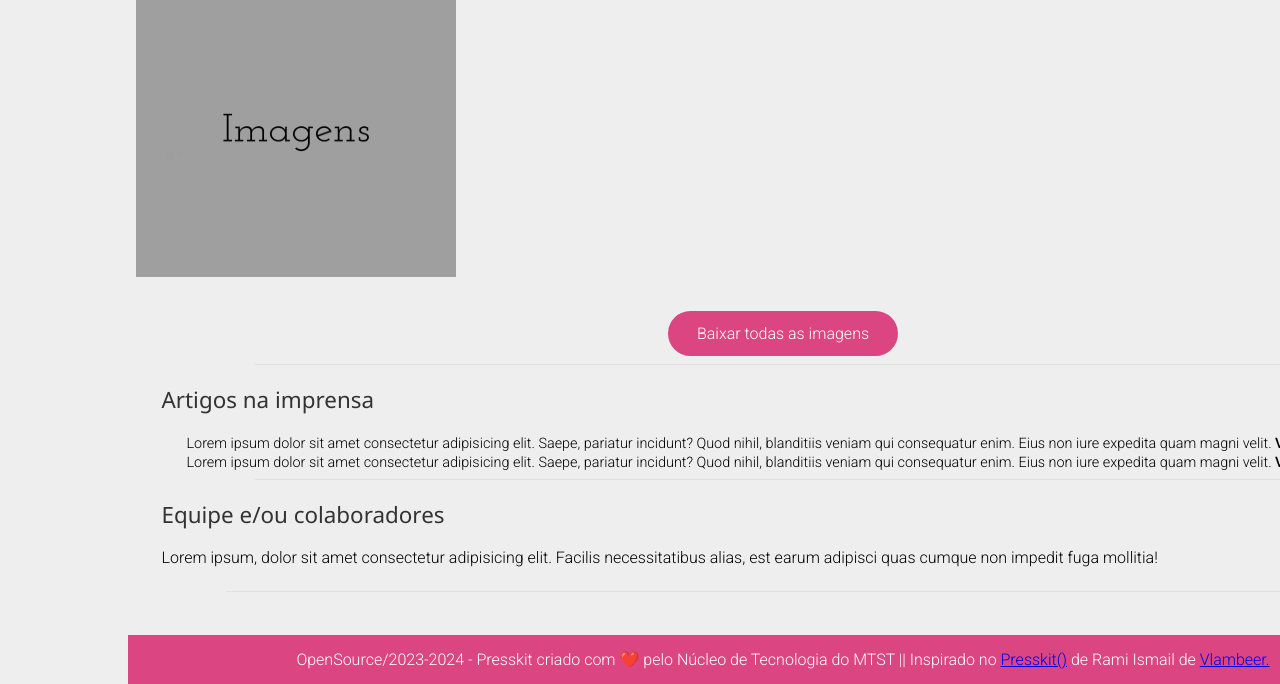
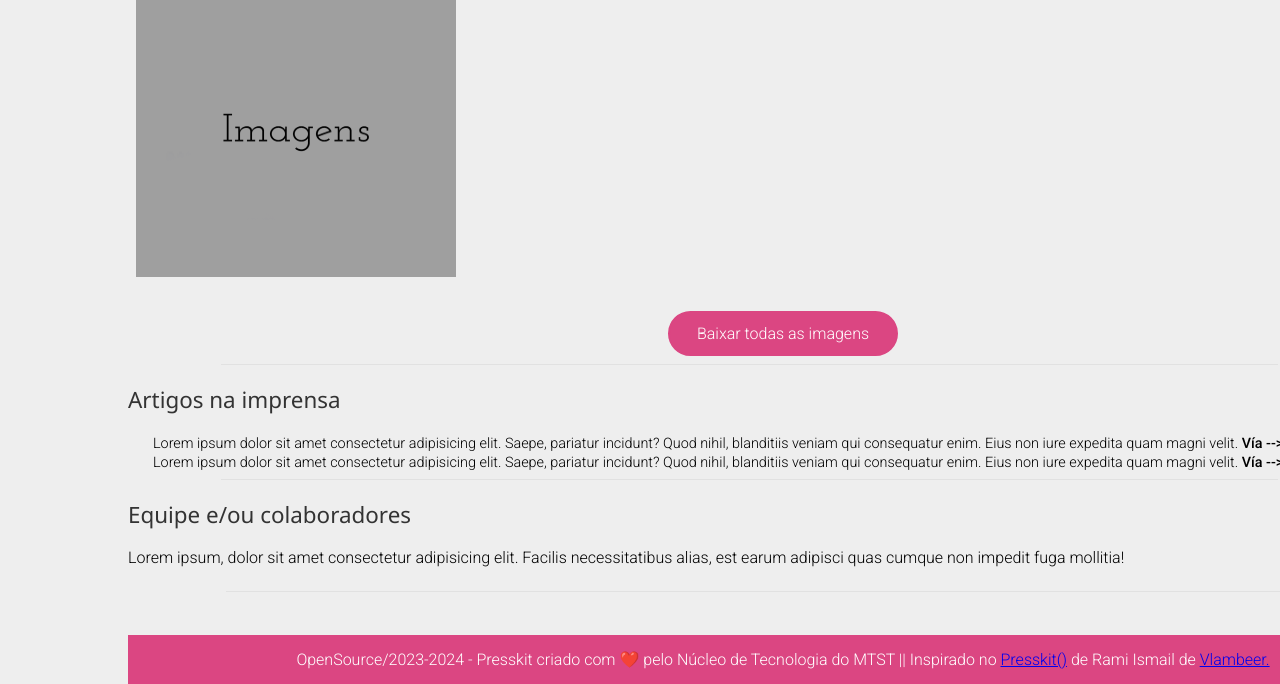
Before and after one commit to PabloRMelo/presskit, a plain HTML site: page jogos/nomejogo/index.html in a window 1280 px wide. Shown: the part 1709-2393 px from the top of the page. Drawn offline with Linux system fonts and the light colour scheme; files whose address does not match are found by name.

Commit message:
alinhamento de .artigo-equipe

```diff
--- a/jogos/nomejogo/css/style.css
+++ b/jogos/nomejogo/css/style.css
@@ -278,6 +278,10 @@ h1 {
     }
   }
 
+  .artigo-equipe {
+    align-self: start;
+  }
+
   .footerpagina {
     position: relative;
     width: 1280px;
```
